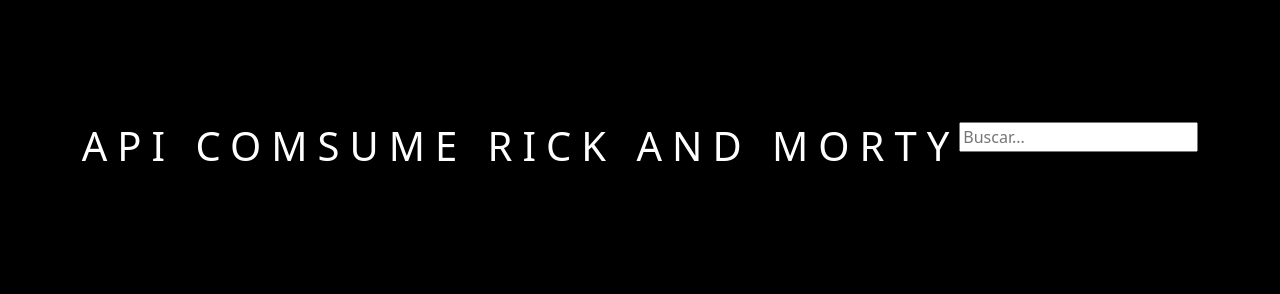
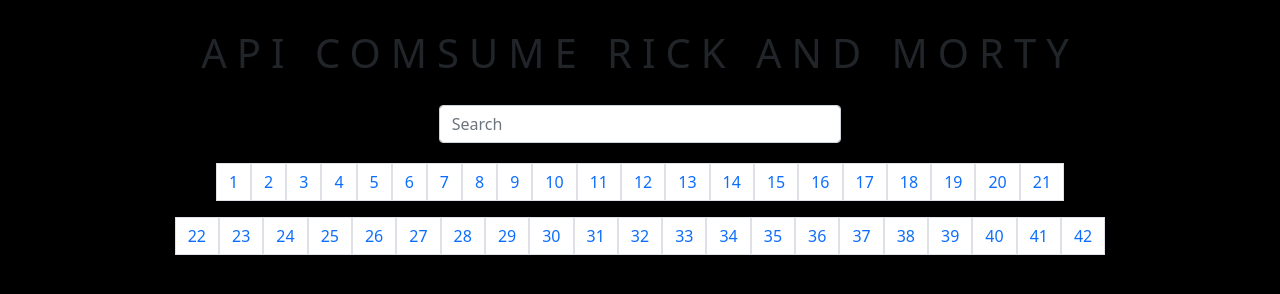
Before and after one commit to VickyMontanez/ConsumeApi, a plain HTML site: page Index.html in a window 1280 px wide. Drawn offline with nearby package versions, Linux system fonts and the light colour scheme; no server answers.

Commit message:
style: :lipstick: Add new features of style
Add a good a new srtucture of html with Bootstrap and add style for the characters, pagination, title  and backgroung page

```diff
--- a/Index.html
+++ b/Index.html
@@ -12,22 +12,43 @@
     <!-- Link CSS -->
     <link rel="stylesheet" href="./style.css" async>
     <!-- Link JavaScript -->
+    <script src="./main.js" defer type="module"></script>
     <title>Document</title>
 </head>
 <body>
     <header class="d-flex align-items-center justify-content-around">
-        <div class="d-flex justify-content-column">
-            <h1 class="text-white font-weight-bold text-uppercase">Api Comsume Rick and Morty</h1>
-            <nav>
-                <input id="searchField" type="text" name="search" id="search" placeholder="Buscar...">
-            </nav>
-            <nav id="containerSelect">
-            </nav>
+        <div class="container-fluid">
+            <div class="row">
+                <div class="col" style="text-align: center;">
+                    <h1 class="text-uppercase">Api Comsume Rick and Morty</h1>
+                </div>
+            </div>
+            <div class="row" style="margin-top: 20px;">
+                <div class="col-4"></div>
+                <div class="col-4" style="text-align: center;">
+                    <input id="searchField" type="text" class="form-control mr-sm-2" type="search" placeholder="Search" aria-label="Search">
+                </div>
+                <div class="col-4"></div>
+            </div>
+            <div class="row" style="margin-top: 20px;">
+                <div class="col">
+                    <nav aria-label="API Pagination">
+                        <ul id="pagesContainer1" class="pagination justify-content-center">
+                        </ul>
+                    </nav>
+                </div>
+            </div>
+            <div class="row">
+                <div class="col">
+                    <nav aria-label="API Pagination">
+                        <ul id="pagesContainer2" class="pagination justify-content-center">
+                        </ul>
+                    </nav>
+                </div>
+            </div>
         </div>
     </header>
     <main id="main" class="d-flex justify-content-center">
     </main>
-
-    <script src="./main.js" defer type="module"></script>
 </body>
 </html>
```
